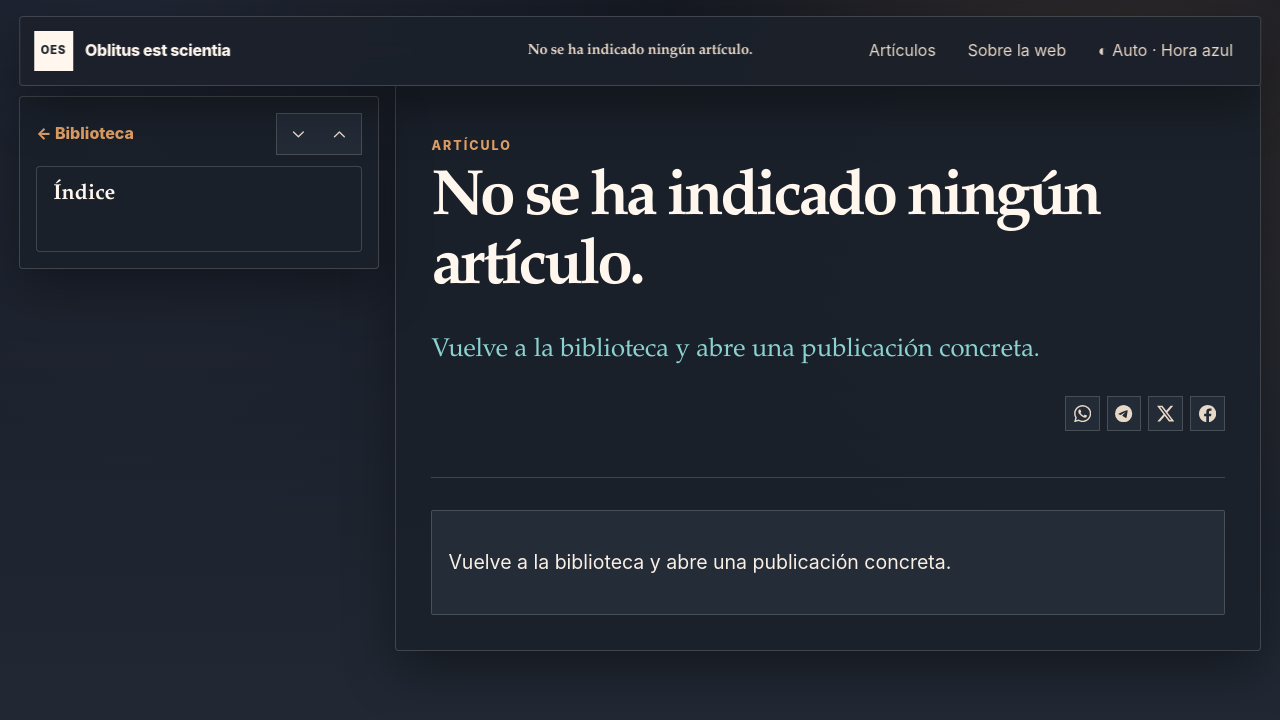
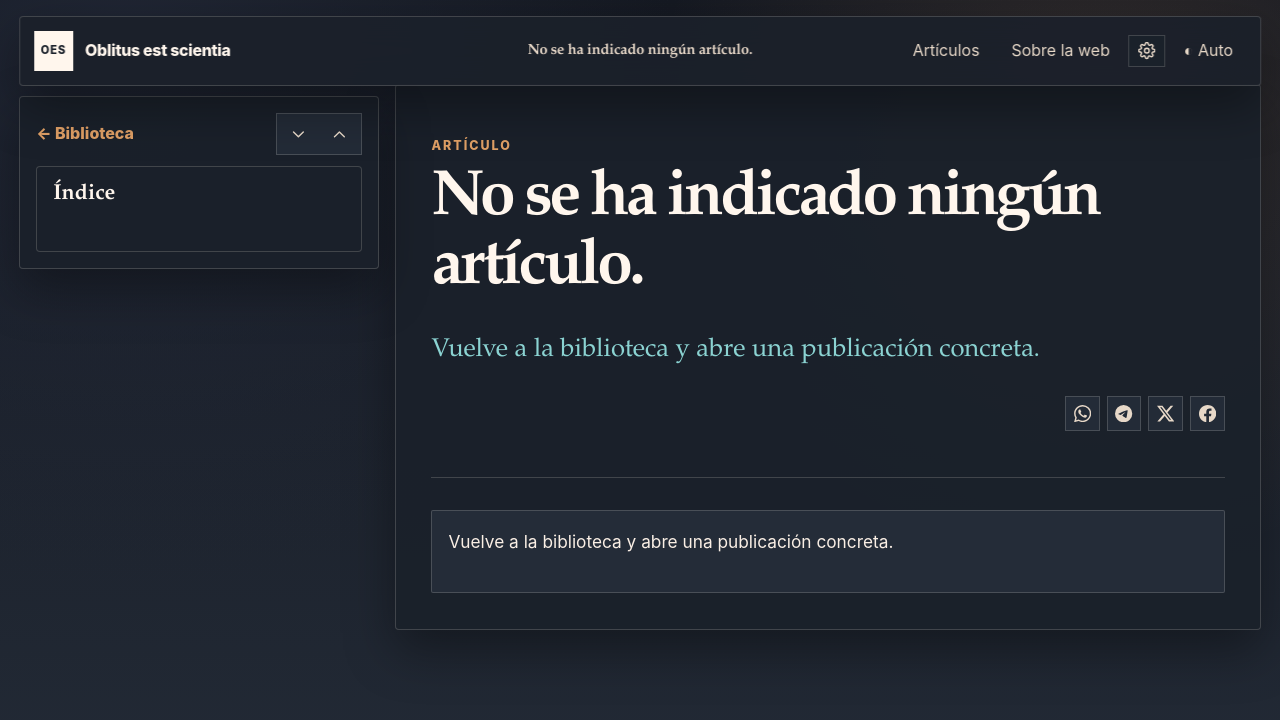
Before and after one commit to AlejandroPico/Oblitus, a website: page articulo.html in a window 1280 px wide. Drawn offline with Linux system fonts and the light colour scheme.

Commit message:
Cargar panel de lectura en lector

```diff
--- a/articulo.html
+++ b/articulo.html
@@ -17,6 +17,7 @@
   <link rel="stylesheet" href="assets/css/article-fixes.css">
   <link rel="stylesheet" href="assets/css/mobile.css">
   <link rel="stylesheet" href="assets/css/article-mobile-tools.css">
+  <link rel="stylesheet" href="assets/css/reader-settings.css">
 </head>
 <body>
   <a class="skip-link" href="#articleContent">Saltar al artículo</a>
@@ -74,6 +75,7 @@
     </article>
   </main>
 
+  <script src="assets/js/reader-settings.js?v=202606-reader-settings" type="module"></script>
   <script src="assets/js/article.js?v=202606-theme-diagnostics" type="module"></script>
   <script src="assets/js/article-share.js?v=202606-theme-diagnostics" type="module"></script>
   <script src="assets/js/article-mobile-tools.js?v=202606-theme-diagnostics" type="module"></script>
```
